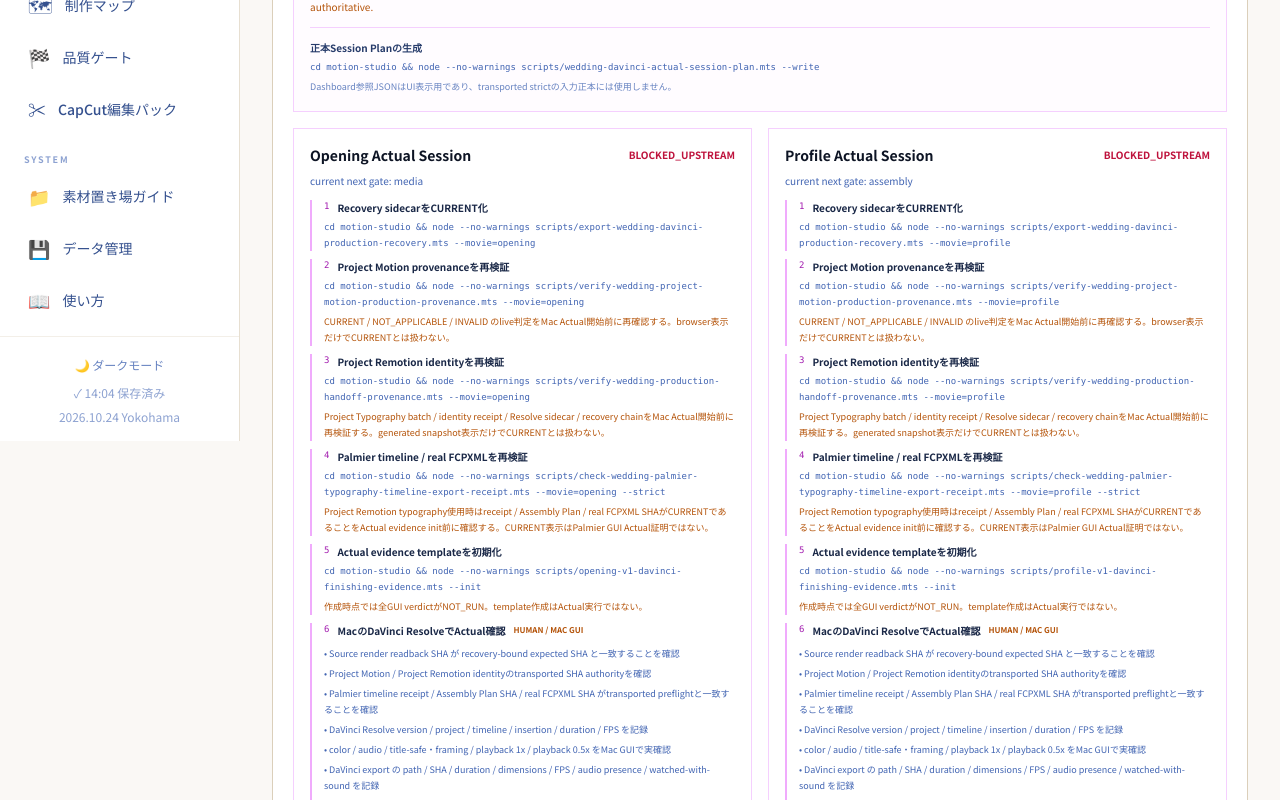
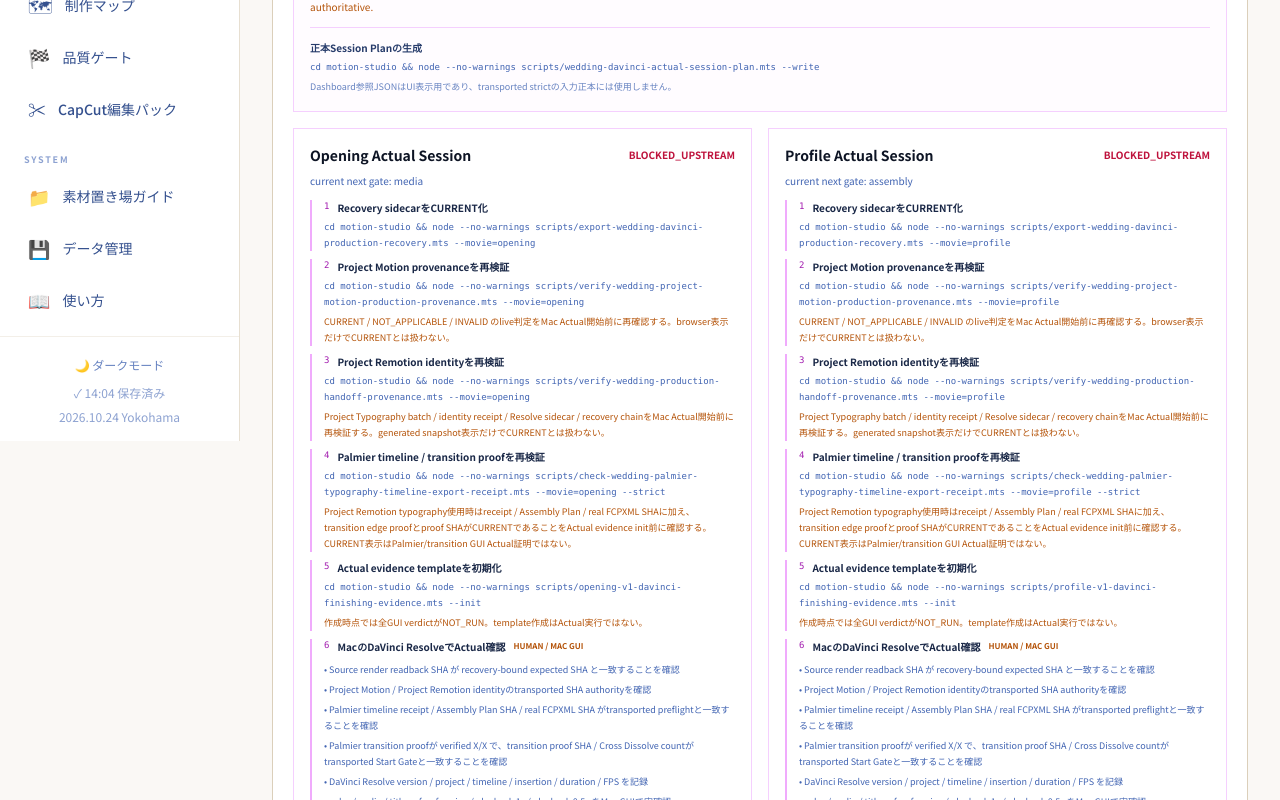
Before and after one commit to m-shogo/wedding-project, a React (Vite) app in the folder movie-dashboard/: page /movie-coach/motion-library in a window 1280 px wide. Shown: the part 2300-3100 px from the top of the page. Built offline with nearby package versions, Linux system fonts and the light colour scheme.

Commit message:
Movie Dashboard: expose Palmier transition proof summary in session plan

```diff
--- a/movie-dashboard/src/data/weddingDavinciActualSessionPlan.ts
+++ b/movie-dashboard/src/data/weddingDavinciActualSessionPlan.ts
@@ -15,11 +15,29 @@ type ProjectRemotionIdentityPreflight = {
   sourceBatchSha256: string | null;
   error: string | null;
 };
+type PalmierTransitionProofEdge = {
+  order?: number | null;
+  edgeId?: string | null;
+  fromSceneId?: string | null;
+  toSceneId?: string | null;
+  transition?: "HARD_CUT" | "CROSS_DISSOLVE" | null;
+  durationFrames?: number;
+  transitionOccurrenceCountBetweenMarkers?: number;
+  matchedDurationFrames?: number;
+  state?: string | null;
+};
 type PalmierTimelineSnapshot = {
   state: "MISSING" | "CURRENT" | "STALE" | "INVALID";
   detail: string | null;
   receiptSha256: string | null;
   source: {assemblyPlanSha256: string | null; palmierFcpxmlSha256: string | null};
+  transition: {
+    transitionEdgeCount: number;
+    verifiedTransitionEdgeCount: number;
+    crossDissolveCount: number;
+    transitionProofSha256: string | null;
+    transitionProof: readonly PalmierTransitionProofEdge[];
+  };
 };
 type PalmierTimelinePreflight = {
   state: "CURRENT" | "NOT_APPLICABLE" | "INVALID";
@@ -29,6 +47,11 @@ type PalmierTimelinePreflight = {
   receiptSha256: string | null;
   assemblyPlanSha256: string | null;
   palmierFcpxmlSha256: string | null;
+  transitionEdgeCount: number | null;
+  verifiedTransitionEdgeCount: number | null;
+  crossDissolveCount: number | null;
+  transitionProofSha256: string | null;
+  transitionProof: readonly PalmierTransitionProofEdge[];
   error: string | null;
 };
 
@@ -36,6 +59,7 @@ const manualChecklist = [
   "Source render readback SHA が recovery-bound expected SHA と一致することを確認",
   "Project Motion / Project Remotion identityのtransported SHA authorityを確認",
   "Palmier timeline receipt / Assembly Plan SHA / real FCPXML SHA がtransported preflightと一致することを確認",
+  "Palmier transition proofが verified X/X で、transition proof SHA / Cross Dissolve countがtransported Start Gateと一致することを確認",
   "DaVinci Resolve version / project / timeline / insertion / duration / FPS を記録",
   "color / audio / title-safe・framing / playback 1x / playback 0.5x をMac GUIで実確認",
   "DaVinci export の path / SHA / duration / dimensions / FPS / audio presence / watched-with-sound を記録",
@@ -46,15 +70,21 @@ const buildPalmierTimelinePreflight = (movieId: MovieId, projectRemotionApplicab
   const timeline = weddingProjectRemotionStageStatus[movieId].palmierTimelineExport as PalmierTimelineSnapshot;
   const applicable = projectRemotionApplicable || timeline.state !== "MISSING";
   const command = `node --no-warnings scripts/check-wedding-palmier-typography-timeline-export-receipt.mts --movie=${movieId} --strict`;
-  if (!applicable) return {state: "NOT_APPLICABLE", current: false, applicable: false, command, receiptSha256: null, assemblyPlanSha256: null, palmierFcpxmlSha256: null, error: null};
+  const emptyTransition = {transitionEdgeCount: null, verifiedTransitionEdgeCount: null, crossDissolveCount: null, transitionProofSha256: null, transitionProof: [] as const};
+  if (!applicable) return {state: "NOT_APPLICABLE", current: false, applicable: false, command, receiptSha256: null, assemblyPlanSha256: null, palmierFcpxmlSha256: null, ...emptyTransition, error: null};
   if (timeline.state === "CURRENT") return {
     state: "CURRENT", current: true, applicable: true, command,
     receiptSha256: timeline.receiptSha256,
     assemblyPlanSha256: timeline.source.assemblyPlanSha256,
     palmierFcpxmlSha256: timeline.source.palmierFcpxmlSha256,
+    transitionEdgeCount: timeline.transition.transitionEdgeCount,
+    verifiedTransitionEdgeCount: timeline.transition.verifiedTransitionEdgeCount,
+    crossDissolveCount: timeline.transition.crossDissolveCount,
+    transitionProofSha256: timeline.transition.transitionProofSha256,
+    transitionProof: timeline.transition.transitionProof,
     error: null,
   };
-  return {state: "INVALID", current: false, applicable: true, command, receiptSha256: null, assemblyPlanSha256: null, palmierFcpxmlSha256: null, error: timeline.detail ?? `PALMIER_TIMELINE_${timeline.state}`};
+  return {state: "INVALID", current: false, applicable: true, command, receiptSha256: null, assemblyPlanSha256: null, palmierFcpxmlSha256: null, ...emptyTransition, error: timeline.detail ?? `PALMIER_TIMELINE_${timeline.state}`};
 };
 
 const buildActions = (movieId: MovieId, projectMotionCommand: string, projectRemotionIdentityCommand: string, palmierTimelineCommand: string) => {
@@ -63,7 +93,7 @@ const buildActions = (movieId: MovieId, projectMotionCommand: string, projectRem
     {order: 1, kind: "SAFE_PREP" as const, label: "Recovery sidecarをCURRENT化", command: `cd motion-studio && node --no-warnings scripts/export-wedding-davinci-production-recovery.mts --movie=${movieId}`, humanOnly: false},
     {order: 2, kind: "PROJECT_MOTION_PREFLIGHT" as const, label: "Project Motion provenanceを再検証", command: `cd motion-studio && ${projectMotionCommand}`, humanOnly: false, note: "CURRENT / NOT_APPLICABLE / INVALID のlive判定をMac Actual開始前に再確認する。browser表示だけでCURRENTとは扱わない。"},
     {order: 3, kind: "PROJECT_REMOTION_IDENTITY_PREFLIGHT" as const, label: "Project Remotion identityを再検証", command: `cd motion-studio && ${projectRemotionIdentityCommand}`, humanOnly: false, note: "Project Typography batch / identity receipt / Resolve sidecar / recovery chainをMac Actual開始前に再検証する。generated snapshot表示だけでCURRENTとは扱わない。"},
-    {order: 4, kind: "PALMIER_TIMELINE_PREFLIGHT" as const, label: "Palmier timeline / real FCPXMLを再検証", command: `cd motion-studio && ${palmierTimelineCommand}`, humanOnly: false, note: "Project Remotion typography使用時はreceipt / Assembly Plan / real FCPXML SHAがCURRENTであることをActual evidence init前に確認する。CURRENT表示はPalmier GUI Actual証明ではない。"},
+    {order: 4, kind: "PALMIER_TIMELINE_PREFLIGHT" as const, label: "Palmier timeline / transition proofを再検証", command: `cd motion-studio && ${palmierTimelineCommand}`, humanOnly: false, note: "Project Remotion typography使用時はreceipt / Assembly Plan / real FCPXML SHAに加え、transition edge proofとproof SHAがCURRENTであることをActual evidence init前に確認する。CURRENT表示はPalmier/transition GUI Actual証明ではない。"},
     {order: 5, kind: "EVIDENCE_INIT" as const, label: "Actual evidence templateを初期化", command: `cd motion-studio && node --no-warnings scripts/${prefix}-v1-davinci-finishing-evidence.mts --init`, humanOnly: false, note: "作成時点では全GUI verdictがNOT_RUN。template作成はActual実行ではない。"},
     {order: 6, kind: "MAC_GUI_ACTUAL" as const, label: "MacのDaVinci ResolveでActual確認", command: null, humanOnly: true, checklist: manualChecklist},
     {order: 7, kind: "STRICT_VERIFY" as const, label: "Current Actual evidenceをstrict検証", command: `cd motion-studio && node --no-warnings scripts/${prefix}-v1-davinci-finishing-evidence.mts --strict`, humanOnly: false},
@@ -104,7 +134,7 @@ export function buildWeddingDavinciActualSessionPlan() {
     authority: "MOTION_ZUKAN_DERIVED_MAC_DAVINCI_ACTUAL_SESSION_PLAN" as const,
     projectRemotionIdentitySnapshot: {schemaVersion: weddingProjectRemotionIdentityPreflight.schemaVersion, authority: weddingProjectRemotionIdentityPreflight.authority},
     palmierTimelineSnapshot: {schemaVersion: weddingProjectRemotionStageStatus.schemaVersion, authority: weddingProjectRemotionStageStatus.authority},
-    evidenceBoundary: {palmierGuiActual: "NOT_PROMOTED_BY_DASHBOARD" as const, macRemotionStudioGuiActual: "NOT_PROMOTED_BY_DASHBOARD" as const, macDavinciResolveGuiActual: "NOT_PROMOTED_BY_DASHBOARD" as const, humanFinalApproval: "NOT_PROMOTED_BY_DASHBOARD" as const, productionReady: false as const},
+    evidenceBoundary: {palmierGuiActual: "NOT_PROMOTED_BY_DASHBOARD" as const, transitionAppliedGuiActual: "NOT_PROMOTED_BY_DASHBOARD" as const, macRemotionStudioGuiActual: "NOT_PROMOTED_BY_DASHBOARD" as const, macDavinciResolveGuiActual: "NOT_PROMOTED_BY_DASHBOARD" as const, humanFinalApproval: "NOT_PROMOTED_BY_DASHBOARD" as const, productionReady: false as const},
     sessionOrder: ["opening", "profile"] as const,
     projects: {opening: buildProject("opening"), profile: buildProject("profile")},
     weddingFinalization: [
@@ -116,7 +146,7 @@ export function buildWeddingDavinciActualSessionPlan() {
       "DASHBOARD_PLAN_EXISTS != GUI_ACTUAL_EXECUTED",
       "PROJECT_MOTION_PREFLIGHT_STATE_TRANSPORTED_WITH_SESSION_PLAN", "PROJECT_MOTION_PREFLIGHT_INVALID => SESSION_PLAN_BLOCKED", "PROJECT_MOTION_PREFLIGHT_CURRENT != GUI_ACTUAL_PASS",
       "PROJECT_REMOTION_IDENTITY_PREFLIGHT_STATE_TRANSPORTED_WITH_SESSION_PLAN", "PROJECT_REMOTION_IDENTITY_PREFLIGHT_INVALID => SESSION_PLAN_BLOCKED", "PROJECT_REMOTION_IDENTITY_CURRENT != GUI_ACTUAL_PASS",
-      "PALMIER_TIMELINE_PREFLIGHT_STATE_TRANSPORTED_WITH_SESSION_PLAN", "PALMIER_TIMELINE_PREFLIGHT_INVALID => SESSION_PLAN_BLOCKED", "PALMIER_TIMELINE_CURRENT != PALMIER_GUI_ACTUAL_PROVEN", "PALMIER_TIMELINE_CURRENT != GUI_ACTUAL_PASS",
+      "PALMIER_TIMELINE_PREFLIGHT_STATE_TRANSPORTED_WITH_SESSION_PLAN", "PALMIER_TIMELINE_PREFLIGHT_INVALID => SESSION_PLAN_BLOCKED", "PALMIER_TRANSITION_PROOF_SUMMARY_VISIBLE_IN_MOTION_ZUKAN", "PALMIER_TRANSITION_PROOF_CURRENT != TRANSITION_GUI_ACTUAL_PASS", "PALMIER_TIMELINE_CURRENT != PALMIER_GUI_ACTUAL_PROVEN", "PALMIER_TIMELINE_CURRENT != GUI_ACTUAL_PASS",
       "EVIDENCE_TEMPLATE_EXISTS != GUI_ACTUAL_PASS", "CI_MUST_NOT_PROMOTE_MAC_GUI_ACTUAL", "FINAL_HUMAN_APPROVAL_REQUIRES_STRICT_CURRENT_ACTUAL_EVIDENCE",
     ],
   } as const;
```
